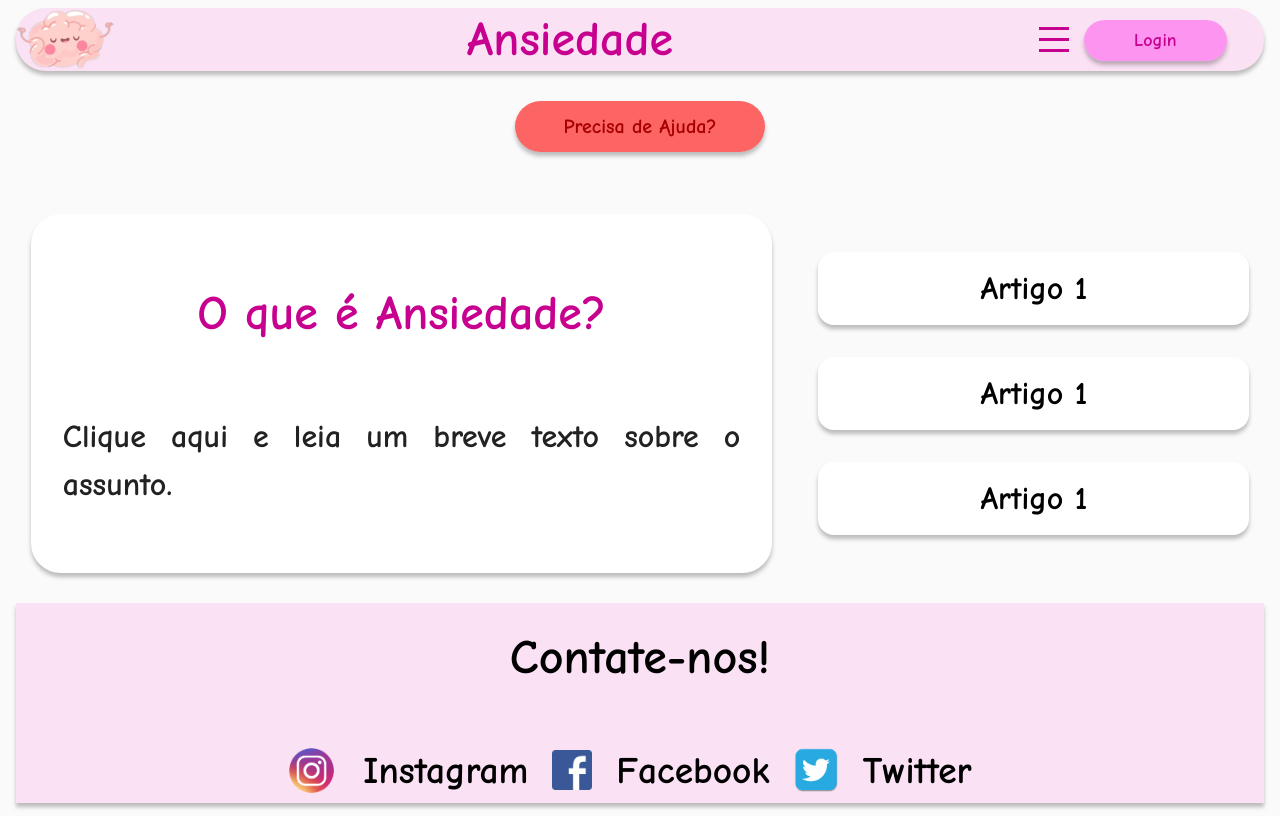
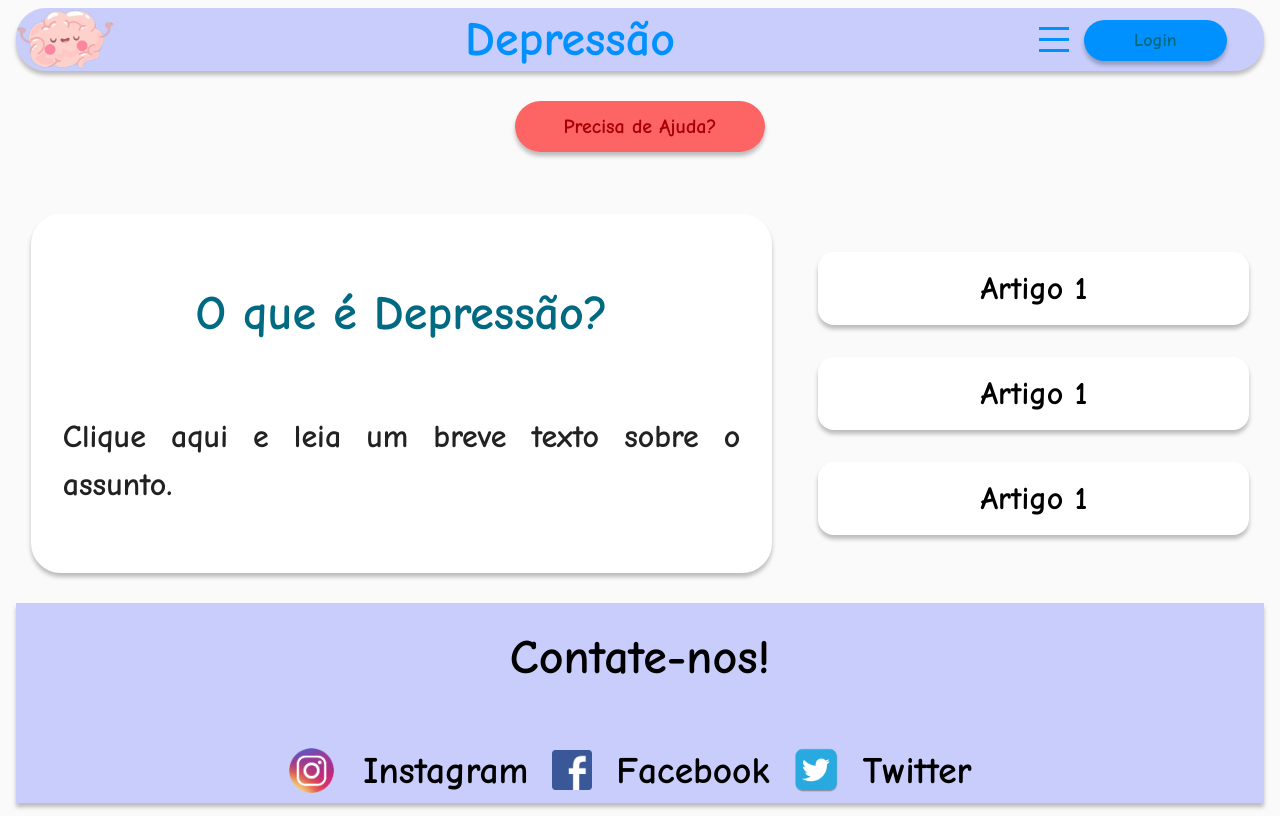
Before and after one commit to YaraPaesB/CalmaMenteAngular, an Angular app: page / in a window 1280 px wide. Built offline with nearby package versions, Linux system fonts and the light colour scheme.

Commit message:
criação artigo pages

```diff
--- a/src/app/app.component.html
+++ b/src/app/app.component.html
@@ -7,6 +7,6 @@
     <title>CalmaMente</title>
 </head>
 <body>
-    <app-ansiedade-page/>
+    <app-depressao-page/>
 </body>
 </html>
--- a/src/app/app.module.ts
+++ b/src/app/app.module.ts
@@ -11,6 +11,8 @@ import { AnsiedadePageComponent } from './pages/ansiedade-page/ansiedade-page.co
 import { ArtigoComponent } from './components/artigo/artigo.component';
 import { ModalInfoComponent } from './components/modal-info/modal-info.component';
 import { PanicBtnComponent } from './components/panic-btn/panic-btn.component';
+import { TdahPageComponent } from './pages/tdah-page/tdah-page.component';
+import { DepressaoPageComponent } from './pages/depressao-page/depressao-page.component';
 
 @NgModule({
   declarations: [
@@ -22,7 +24,9 @@ import { PanicBtnComponent } from './components/panic-btn/panic-btn.component';
     AnsiedadePageComponent,
     ArtigoComponent,
     ModalInfoComponent,
-    PanicBtnComponent
+    PanicBtnComponent,
+    TdahPageComponent,
+    DepressaoPageComponent
   ],
   imports: [
     BrowserModule,
--- a/src/app/components/footer/footer.component.css
+++ b/src/app/components/footer/footer.component.css
@@ -9,11 +9,11 @@
 }
 
 .footer_tdah {
-    background-color: var(--light-blue);
+    background-color: var(--light-green);
 }
 
 .footer_depressao {
-    background-color: var(--light-blue);
+    background-color: var(--dark-blue-light);
 }
 
 .footer_api {
--- /dev/null
+++ b/src/app/pages/depressao-page/depressao-page.component.html
@@ -0,0 +1,22 @@
+<app-header
+    [color]="headerColors.depressao"
+    titulo="Depressão"
+    [h1HeaderColor]="h1HeaderColors.depressao"
+    [textColor]="textColors.depressao"
+    [textColor]="textColors.depressao"
+    [textColor]="textColors.depressao"
+    [btnColor]="btnColors.depressao"/>
+
+<main>
+    <app-panic-btn />
+        <div class="artigos">
+            <app-modal-info [h2Color]="h2Colors.depressao" titulo="O que é Depressão?" />
+            <div class="flex_center flex_column gap-32">
+                <app-artigo titulo="Artigo 1" />
+                <app-artigo titulo="Artigo 1" />
+                <app-artigo titulo="Artigo 1" />
+            </div>
+        </div>
+</main>
+
+<app-footer [color]="footerColors.depressao" />
--- /dev/null
+++ b/src/app/pages/depressao-page/depressao-page.component.ts
@@ -0,0 +1,18 @@
+import { Component } from '@angular/core';
+import { footerColors } from 'src/app/components/footer/footer.component';
+import { btnColors, h1HeaderColors, headerColors, textColors } from 'src/app/components/header/header.component';
+import { h2Colors } from 'src/app/components/modal-info/modal-info.component';
+
+@Component({
+  selector: 'app-depressao-page',
+  templateUrl: './depressao-page.component.html',
+  styleUrls: ['./depressao-page.component.css']
+})
+export class DepressaoPageComponent {
+    public headerColors = headerColors;
+    public btnColors = btnColors;
+    public textColors = textColors;
+    public footerColors = footerColors;
+    public h2Colors = h2Colors;
+    public h1HeaderColors = h1HeaderColors;
+}
--- /dev/null
+++ b/src/app/pages/tdah-page/tdah-page.component.html
@@ -0,0 +1,22 @@
+<app-header
+    [color]="headerColors.tdah"
+    titulo="TDAH"
+    [h1HeaderColor]="h1HeaderColors.tdah"
+    [textColor]="textColors.tdah"
+    [textColor]="textColors.tdah"
+    [textColor]="textColors.tdah"
+    [btnColor]="btnColors.tdah"/>
+
+<main>
+    <app-panic-btn />
+        <div class="artigos">
+            <app-modal-info [h2Color]="h2Colors.tdah" titulo="O que é TDAH?" />
+            <div class="flex_center flex_column gap-32">
+                <app-artigo titulo="Artigo 1" />
+                <app-artigo titulo="Artigo 1" />
+                <app-artigo titulo="Artigo 1" />
+            </div>
+        </div>
+</main>
+
+<app-footer [color]="footerColors.tdah" />
--- /dev/null
+++ b/src/app/pages/tdah-page/tdah-page.component.ts
@@ -0,0 +1,19 @@
+import { Component } from '@angular/core';
+import { footerColors } from 'src/app/components/footer/footer.component';
+import { btnColors, h1HeaderColors, headerColors, textColors } from 'src/app/components/header/header.component';
+import { h2Colors } from 'src/app/components/modal-info/modal-info.component';
+
+@Component({
+  selector: 'app-tdah-page',
+  templateUrl: './tdah-page.component.html',
+  styleUrls: ['./tdah-page.component.css']
+})
+export class TdahPageComponent {
+    public headerColors = headerColors;
+    public btnColors = btnColors;
+    public textColors = textColors;
+    public footerColors = footerColors;
+    public h2Colors = h2Colors;
+    public h1HeaderColors = h1HeaderColors;
+
+}
```
Also changed, not shown: src/app/pages/depressao-page/depressao-page.component.css (added), src/app/pages/tdah-page/tdah-page.component.css (added), 2 other files (tests, documents, lock files or other folders).
